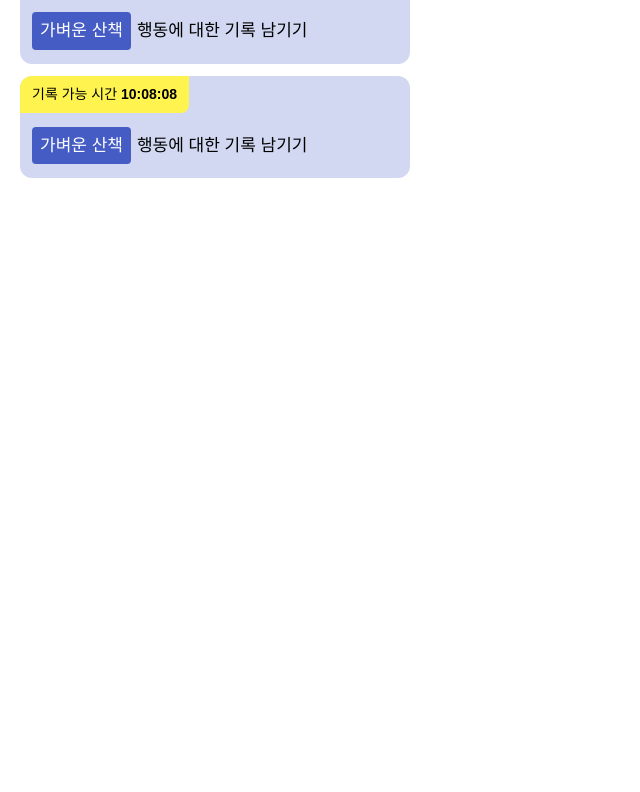
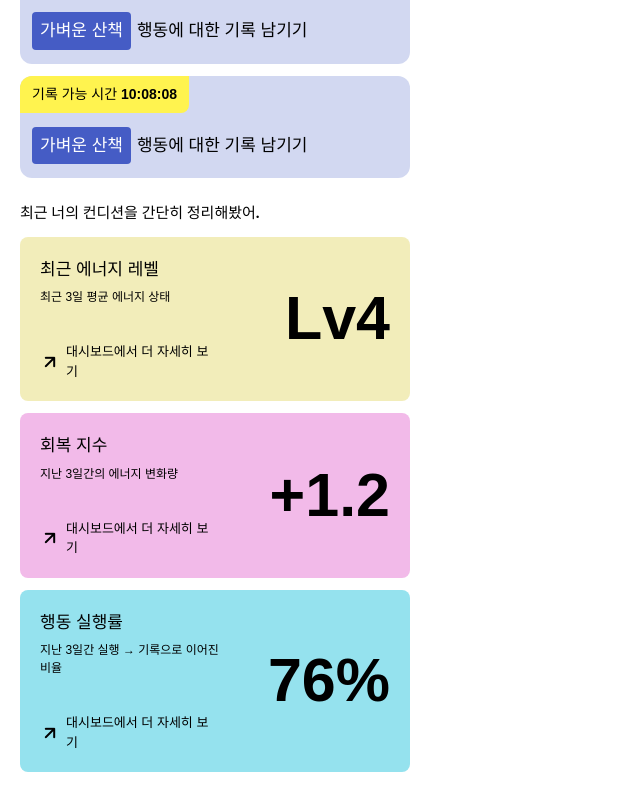
Before and after one commit to songye38/Enerlog, a React app in the folder frontend/: page / in a window 1280 px wide. Shown: the part 784-1576 px from the top of the page, without its empty margins (0-640 px from the left). Before the commit the page ends 982 px from the top, so only its background shows below. Built offline with nearby package versions, Linux system fonts and the light colour scheme; the HTML template or start-up script is replaced by a standard one.

Commit message:
ADD 컨디션 섹션 추가

```diff
--- /dev/null
+++ b/frontend/src/ccomponents/ConditionSection.tsx
@@ -0,0 +1,18 @@
+import ConditionDetailBtn from "../components/Button/ConditionDetailBtn";
+
+
+export default function ConditionSection() {
+
+    return (
+        <div style={{ display: 'flex', flexDirection: 'column', marginTop: 24, }}>
+            <div style={{ color: 'black', fontSize: 15, fontFamily: 'Pretendard', fontWeight: '600', wordWrap: 'break-word' }}>최근 너의 컨디션을 간단히 정리해봤어.</div>
+            <div style={{ display: 'flex', flexDirection: 'column', gap: 12, marginTop: 12 }}>
+                <ConditionDetailBtn type="recentEnergy" value="Lv4" />
+                <ConditionDetailBtn type="recoveryIndex" value="+1.2" />
+                <ConditionDetailBtn type="actRage" value="76%" />
+
+            </div>
+        </div>
+
+    );
+}
--- /dev/null
+++ b/frontend/src/components/Button/ConditionDetailBtn.tsx
@@ -0,0 +1,83 @@
+// components/Button/ConditionDetailBtn.tsx
+import { COLORS } from "../../types/Colors";
+import type { ConditionType } from "../../types/ConditionTypes";
+import { CONDITION_TYPES } from "../../types/ConditionTypes";
+import arrowIcon from '/icons/20X20/arrow-up-right.png';
+
+interface ConditionDetailBtnProps {
+    type: ConditionType;        // recentEnergy, recoveryIndex, actRage
+    value: string | number;     // ex: "Lv4"
+}
+
+export default function ConditionDetailBtn({ type, value }: ConditionDetailBtnProps) {
+    const { title, description, bgColor } = CONDITION_TYPES[type];
+
+    return (
+        <div
+            style={{
+                width: 390,
+                padding: 20,
+                background: COLORS.secondary[bgColor],
+                borderRadius: 8,
+                display: "flex",
+                alignItems: "center",
+            }}
+        >
+            {/* 텍스트 영역 */}
+            <div style={{ width: 180, display: "flex", flexDirection: "column", gap: 36 }}>
+
+                {/* 제목 + 설명 */}
+                <div style={{ display: "flex", flexDirection: "column", gap: 6 }}>
+                    <div
+                        style={{
+                            color: "black",
+                            fontSize: 17,
+                            fontFamily: "Pretendard, sans-serif",
+                            fontWeight: 600,
+                        }}
+                    >
+                        {title}
+                    </div>
+                    <div
+                        style={{
+                            color: "black",
+                            fontSize: 12,
+                            fontFamily: "Pretendard, sans-serif",
+                            fontWeight: 500,
+                        }}
+                    >
+                        {description}
+                    </div>
+                </div>
+
+                {/* 링크 텍스트 + 아이콘 */}
+                <div style={{ display: "flex", alignItems: "center", gap: 6 }}>
+                    <img src={arrowIcon} alt="arrow icon" style={{ width: 20, height: 20 }} />
+                    <div
+                        style={{
+                            color: "black",
+                            fontSize: 13,
+                            fontFamily: "Pretendard, sans-serif",
+                            fontWeight: 500,
+                        }}
+                    >
+                        대시보드에서 더 자세히 보기
+                    </div>
+                </div>
+            </div>
+
+            {/* Lv 표시 */}
+            <div style={{ flex: 1 }} />
+            <div
+                style={{
+                    color: "black",
+                    fontSize: 61,
+                    fontFamily: "Outfit, sans-serif",
+                    fontWeight: 700,
+                }}
+            >
+                {value}
+            </div>
+        </div>
+    );
+}
--- a/frontend/src/pages/HomePage.tsx
+++ b/frontend/src/pages/HomePage.tsx
@@ -1,8 +1,8 @@
-// import MainBtn from "../components/Button/MainBtn";
 import MainProfileSection from "../ccomponents/MainProfileSection";
 import LetterSection from "../ccomponents/LeterSection";
 import TodayEnergySection from "../ccomponents/TodayEnergySection";
 import ActRecordSection from "../ccomponents/ActRecordSection";
+import ConditionSection from "../ccomponents/ConditionSection";
 
 
 const HomePage = () => {
@@ -26,9 +26,9 @@ const HomePage = () => {
             />
 
             <ActRecordSection />
+            <ConditionSection />
 
 
-            {/* <MainBtn>회원가입</MainBtn> */}
         </div>
     );
 };
--- /dev/null
+++ b/frontend/src/types/ConditionTypes.ts
@@ -0,0 +1,26 @@
+import type { ColorSecondary } from "./Colors";
+export type ConditionType = "recentEnergy" | "recoveryIndex" | "actRage";
+
+export interface ConditionInfo {
+  title: string;
+  description: string;
+  bgColor: ColorSecondary; // secondary 컬러 이름으로 저장
+}
+
+export const CONDITION_TYPES: Record<ConditionType, ConditionInfo> = {
+  recentEnergy: {
+    title: "최근 에너지 레벨",
+    description: "최근 3일 평균 에너지 상태",
+    bgColor: "yellowDefault",
+  },
+  recoveryIndex: {
+    title: "회복 지수",
+    description: "지난 3일간의 에너지 변화량",
+    bgColor: "pinkDefault",
+  },
+  actRage: {
+    title: "행동 실행률",
+    description: "지난 3일간 실행 → 기록으로 이어진 비율",
+    bgColor: "skyDefault",
+  },
+};
```
